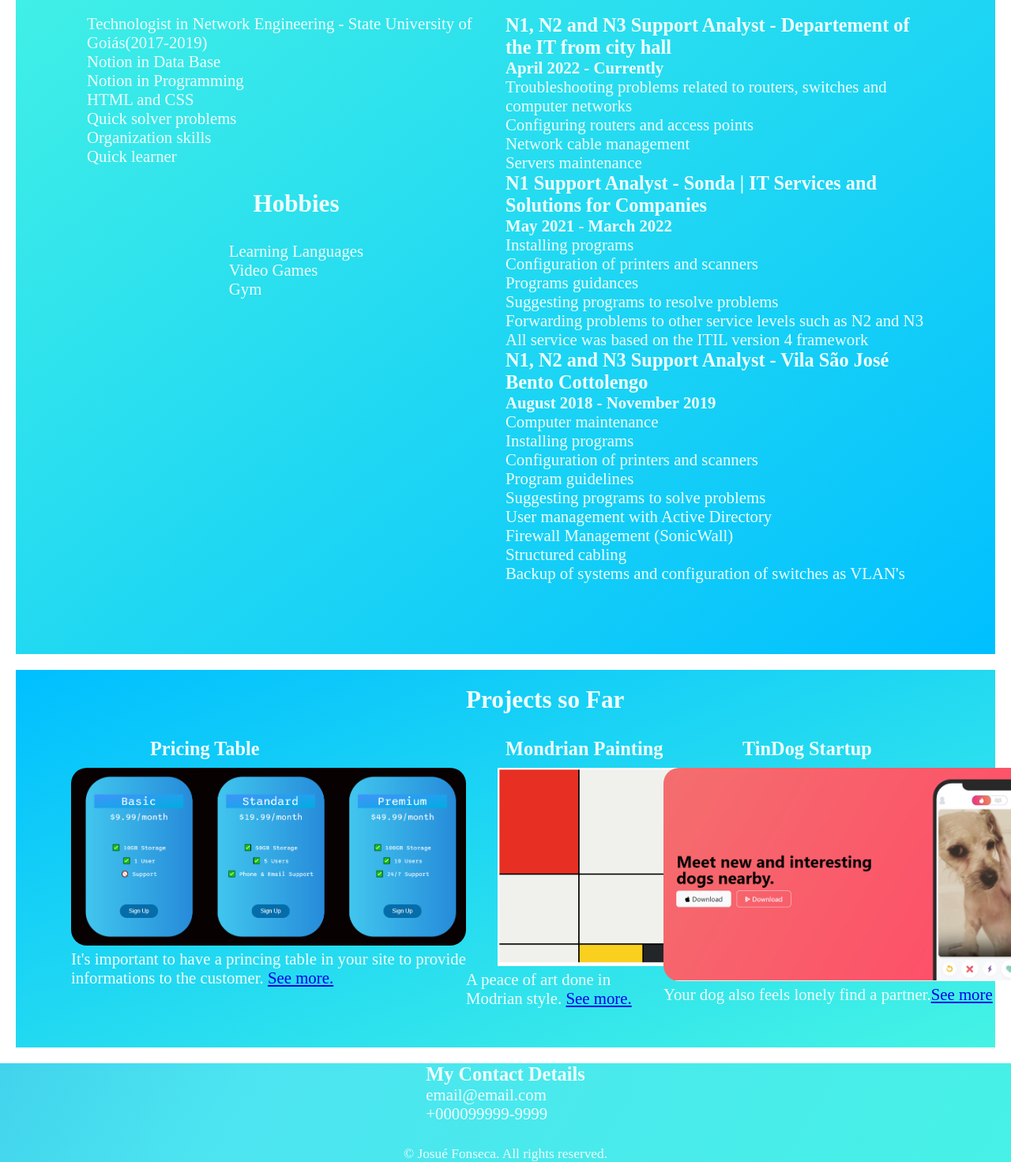
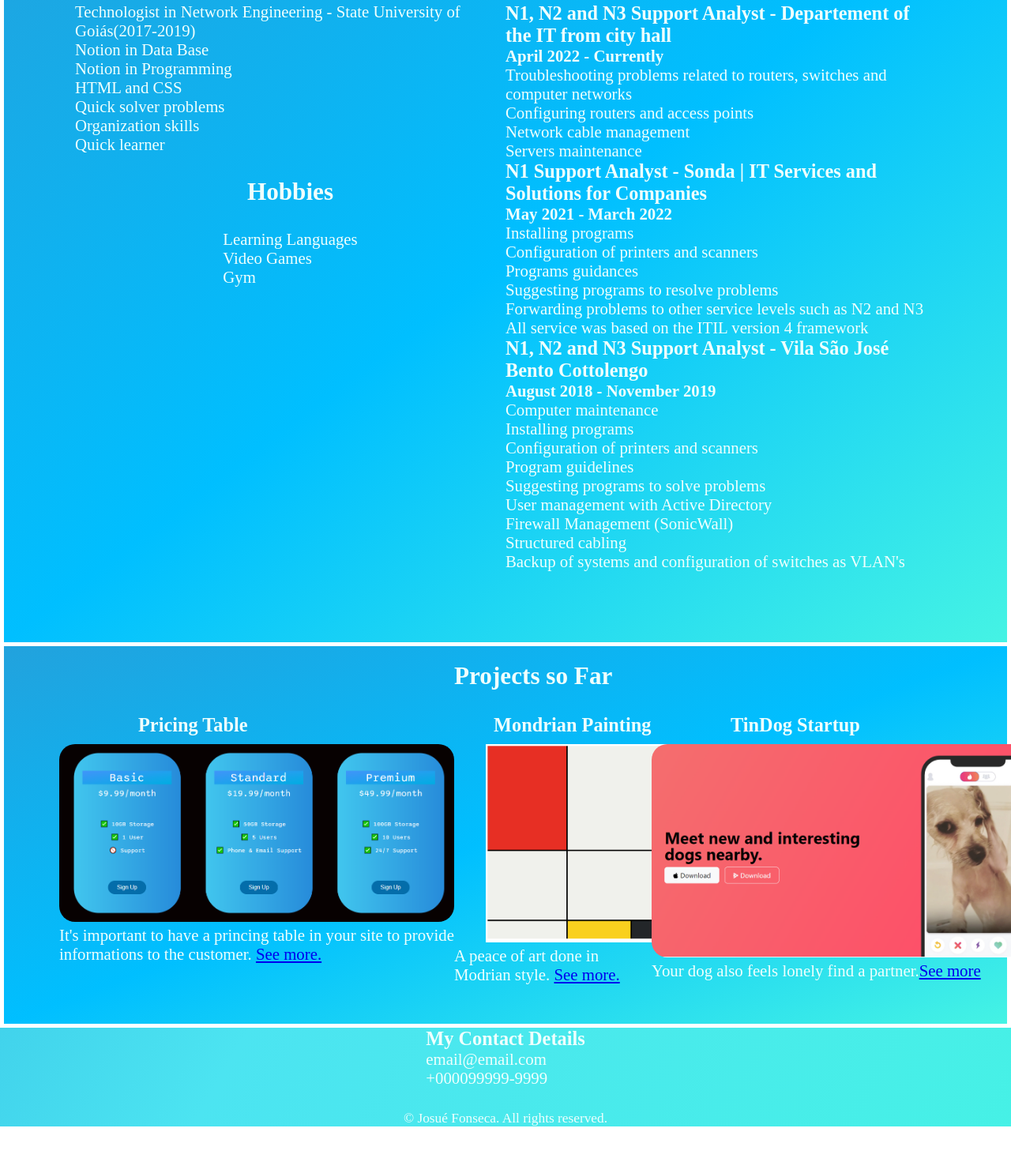
Before and after one commit to josue2cellos/Portfolio, a plain HTML site: page index.html in a window 1280 px wide. Shown: the part 828-2299 px from the top of the page at 79% size. After the commit the page ends 2254 px from the top, so only its background shows below. Drawn offline with Linux system fonts and the light colour scheme.

Commit message:
Testing-Designings

```diff
--- a/style.css
+++ b/style.css
@@ -88,16 +88,16 @@ li {
 .edEx{
     display:grid;
     grid-template: 1fr / 1fr 1fr;
-    margin: 20px;
+    margin: 5px;
     padding: 90px;
-    background-image: linear-gradient(to bottom right,#45f3e4,#00bfff);
+    background-image: linear-gradient(to bottom right, #22a2dd,#00bfff, #45f3e4);
 }
 
 .projects{
   display: grid;
   grid-template: 1fr / 1fr 1fr 1fr;
-  background-image:linear-gradient(to bottom right,#00bfff,#45f3e4);
-  margin: 20px;
+  background-image:linear-gradient(to bottom right, #22a2dd,#00bfff,#45f3e4);
+  margin: 5px;
   padding-bottom: 50px;
   padding-left: 70px;
 }
```
